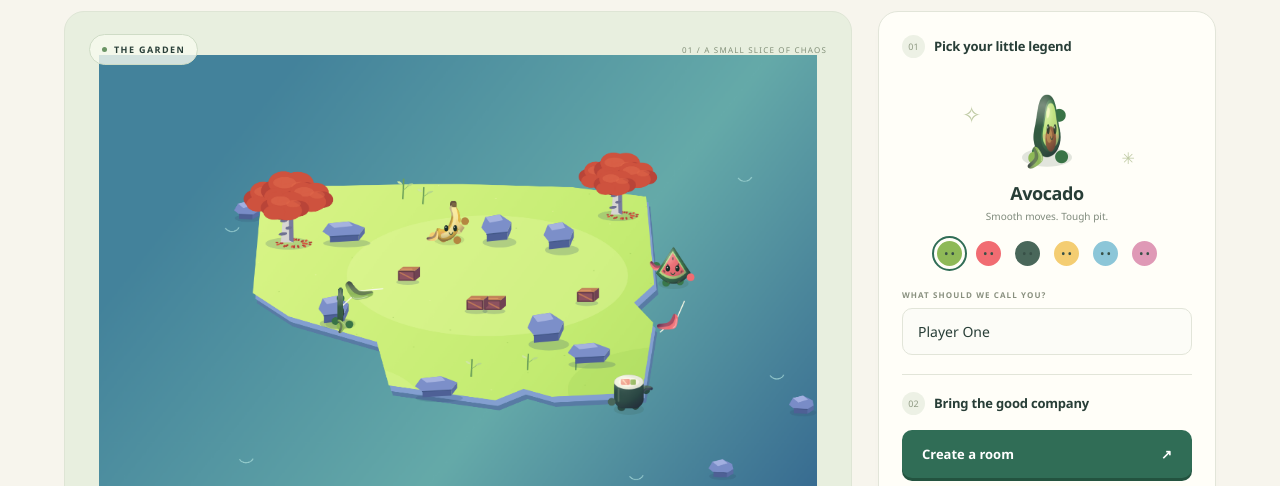
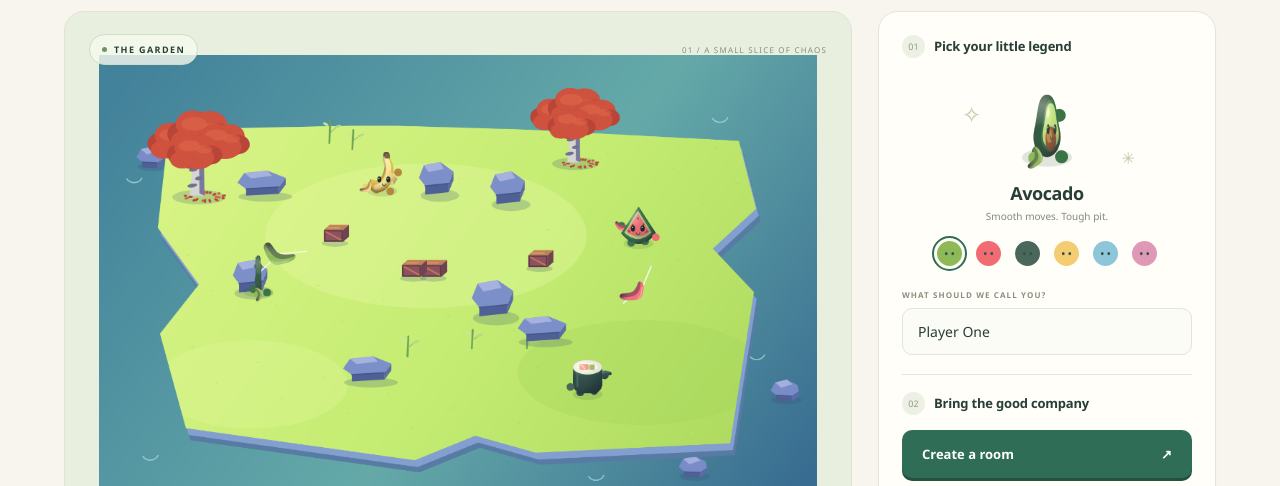
Before and after one commit to phantheducngoc/boomerang, a website with bundled scripts: page public/index.html in a window 1280 px wide. Shown: the part 304-790 px from the top of the page. Built offline with nearby package versions, Linux system fonts and the light colour scheme.

Commit message:
The arena now fills the available width. Expanded the land and tightened the camera framing to reduce the surrounding water.

```diff
--- a/public/js/camera.js
+++ b/public/js/camera.js
@@ -1,5 +1,5 @@
-// The island is scaled down and centered so a wide ring of water stays on screen.
-export const CAMERA = { scaleX: 0.84, scaleY: 0.7, offsetX: 240, offsetY: 209 };
+// Frame the enlarged island closely; offshore throws can still pull the camera out.
+export const CAMERA = { scaleX: 0.96, scaleY: 0.84, offsetX: 30, offsetY: 75 };
 export const WATER_BLEED = 420;
 
 export function applyCamera(ctx, view = { zoom: 1 }) {
--- a/public/styles/game.css
+++ b/public/styles/game.css
@@ -1,4 +1,4 @@
-#game-screen { max-width:1440px; padding:18px 35px 30px; margin:auto; }
+#game-screen { width:100%; max-width:none; padding:18px 10px 30px; margin:auto; }
 .game-toolbar { display:flex; align-items:center; justify-content:space-between; color:var(--muted); font-size:10px; letter-spacing:1px; margin-bottom:15px; }
 .scoreboard { display:flex; gap:10px; justify-content:center; margin:8px 0 18px; flex-wrap:wrap; }
 .score-pill { display:flex; align-items:center; gap:8px; background:#fffdf6; border:1px solid var(--line); padding:9px 13px; border-radius:11px; font-size:12px; }
--- a/shared/islands.js
+++ b/shared/islands.js
@@ -5,17 +5,9 @@ const SHORE_OUTLINE = [
   [60, 610], [150, 480], [55, 330]
 ];
 
-// East, south, and southwest coasts sit inland. The north lane and the
-// west gate stay put so existing approaches still reach open ground.
-function insetShore([x, y]) {
-  const lane = x < 1000 && y < 400;
-  const westGate = x === 150 && y === 480;
-  const xScale = lane || westGate ? 0.94 : 0.5;
-  const yScale = y < 180 || westGate ? 0.94 : 0.52;
-  return [750 + (x - 750) * xScale, 500 + (y - 500) * yScale];
-}
-
-export const SHORE = SHORE_OUTLINE.map(insetShore);
+// Keep the full island outline instead of pulling the southern and eastern coasts inward.
+export const SHORE = SHORE_OUTLINE.map(([x, y]) =>
+  [750 + (x - 750) * 0.94, 500 + (y - 500) * 0.94]);
 
 function insidePolygon(x, y) {
   let inside = false;
```
Also changed, not shown: tests/camera.test.js (+5 -3 lines).
